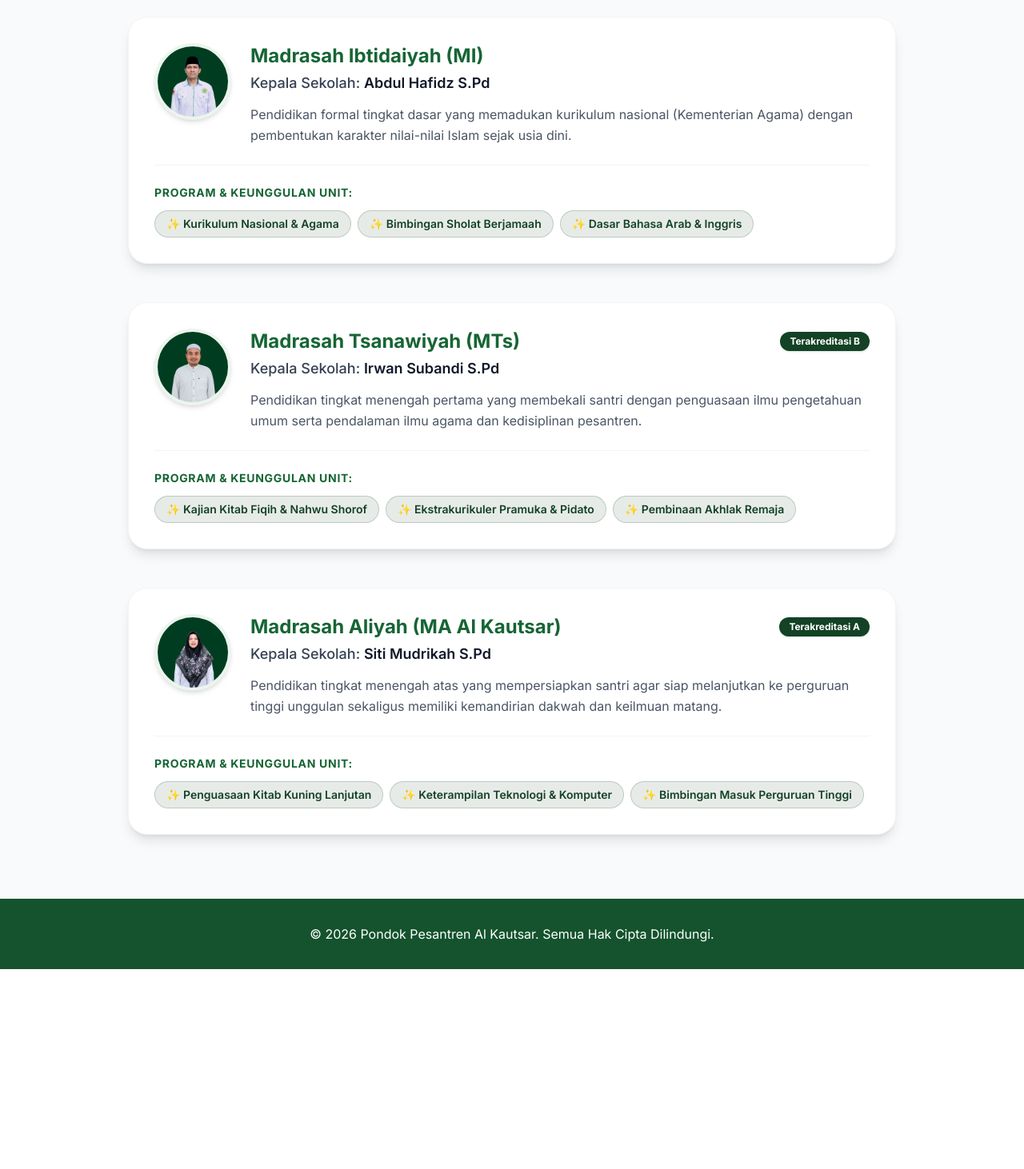
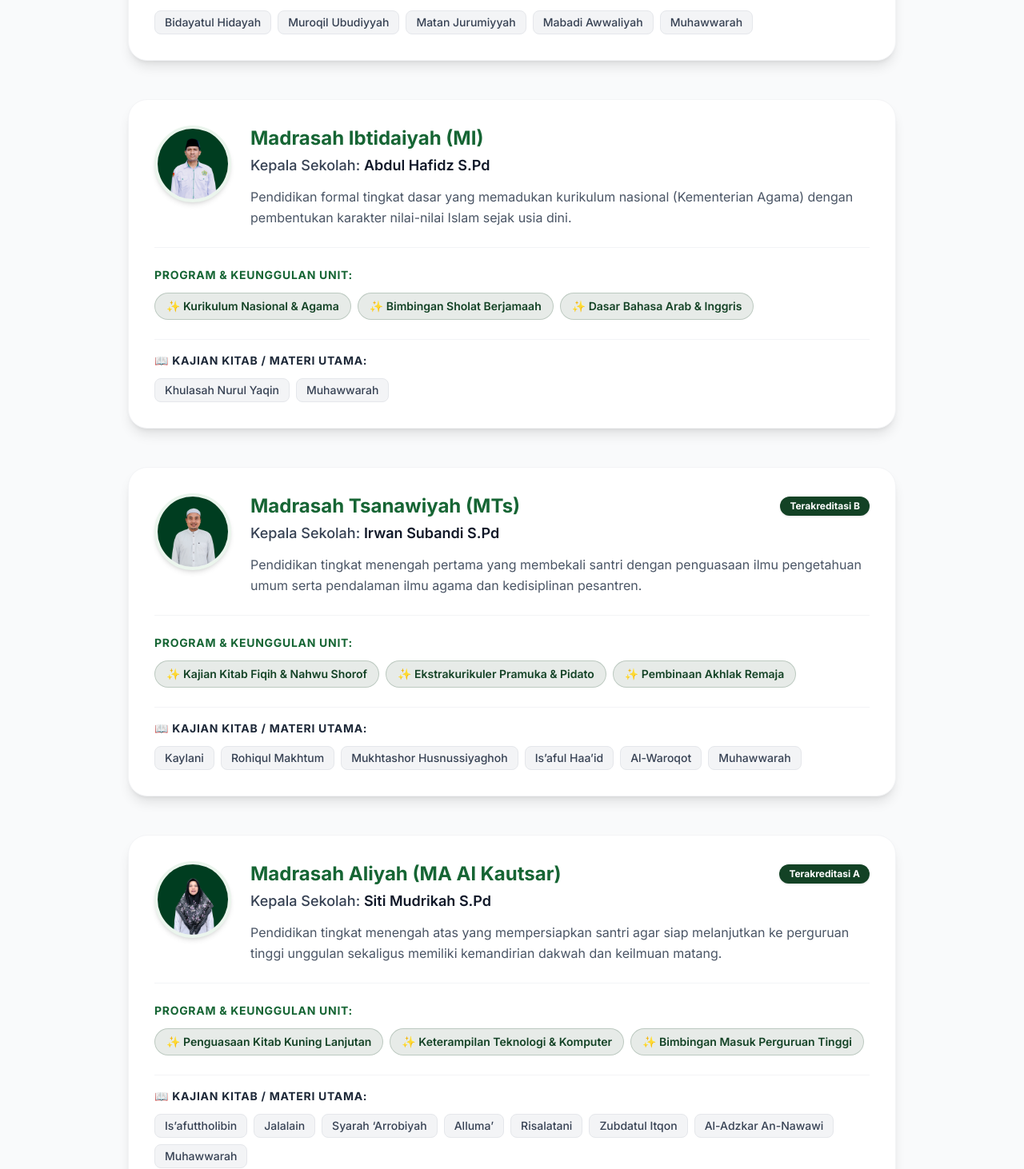
Before and after one commit to PONPEALKAUTSAR/PROFIL-PONDOK, a Next.js app: page /pendidikan in a window 1280 px wide. Shown: the part 688-2150 px from the top of the page at 80% size. Before the commit the page ends 1900 px from the top, so only its background shows below. Built offline with nearby package versions, Linux system fonts and the light colour scheme.

Commit message:
Tambahkan daftar kajian kitab kuning pada setiap unit pendidikan

```diff
--- a/app/pendidikan/page.tsx
+++ b/app/pendidikan/page.tsx
@@ -8,14 +8,25 @@ const unitPendidikan = [
     kepala: "Ustadz Abdul Manaf S.Pd",
     foto: "/images/abdul-manaf.png",
     deskripsi: "Pendidikan keagamaan mendasar yang memfokuskan pada pendalaman ilmu fiqih, akidah akhlak, tauhid, serta dasar-dasar pembacaan kitab kuning dan Al-Quran bagi santri pemula.",
-    unggulan: ["Tahsin & Tahfidz Al-Quran", "Dasar Kitab Kuning", "Praktik Ibadah Harian"]
+    unggulan: ["Tahsin & Tahfidz Al-Quran", "Dasar Kitab Kuning", "Praktik Ibadah Harian"],
+    kitab: [
+      "Bidayatul Hidayah",
+      "Muroqil Ubudiyyah",
+      "Matan Jurumiyyah",
+      "Mabadi Awwaliyah",
+      "Muhawwarah"
+    ]
   },
   {
     nama: "Madrasah Ibtidaiyah (MI)",
     kepala: "Abdul Hafidz S.Pd",
     foto: "/images/abdul-hafidz.png",
     deskripsi: "Pendidikan formal tingkat dasar yang memadukan kurikulum nasional (Kementerian Agama) dengan pembentukan karakter nilai-nilai Islam sejak usia dini.",
-    unggulan: ["Kurikulum Nasional & Agama", "Bimbingan Sholat Berjamaah", "Dasar Bahasa Arab & Inggris"]
+    unggulan: ["Kurikulum Nasional & Agama", "Bimbingan Sholat Berjamaah", "Dasar Bahasa Arab & Inggris"],
+    kitab: [
+      "Khulasah Nurul Yaqin",
+      "Muhawwarah"
+    ]
   },
   {
     nama: "Madrasah Tsanawiyah (MTs)",
@@ -23,7 +34,15 @@ const unitPendidikan = [
     foto: "/images/irwan-subandi.png",
     deskripsi: "Pendidikan tingkat menengah pertama yang membekali santri dengan penguasaan ilmu pengetahuan umum serta pendalaman ilmu agama dan kedisiplinan pesantren.",
     unggulan: ["Kajian Kitab Fiqih & Nahwu Shorof", "Ekstrakurikuler Pramuka & Pidato", "Pembinaan Akhlak Remaja"],
-    akreditasi: "Terakreditasi B"
+    akreditasi: "Terakreditasi B",
+    kitab: [
+      "Kaylani",
+      "Rohiqul Makhtum",
+      "Mukhtashor Husnussiyaghoh",
+      "Is’aful Haa’id",
+      "Al-Waroqot",
+      "Muhawwarah"
+    ]
   },
   {
     nama: "Madrasah Aliyah (MA Al Kautsar)",
@@ -31,7 +50,17 @@ const unitPendidikan = [
     foto: "/images/siti-mudrikah.png",
     deskripsi: "Pendidikan tingkat menengah atas yang mempersiapkan santri agar siap melanjutkan ke perguruan tinggi unggulan sekaligus memiliki kemandirian dakwah dan keilmuan matang.",
     unggulan: ["Penguasaan Kitab Kuning Lanjutan", "Keterampilan Teknologi & Komputer", "Bimbingan Masuk Perguruan Tinggi"],
-    akreditasi: "Terakreditasi A"
+    akreditasi: "Terakreditasi A",
+    kitab: [
+      "Is’afuttholibin",
+      "Jalalain",
+      "Syarah ‘Arrobiyah",
+      "Alluma’",
+      "Risalatani",
+      "Zubdatul Itqon",
+      "Al-Adzkar An-Nawawi",
+      "Muhawwarah"
+    ]
   },
 ];
 
@@ -85,7 +114,7 @@ export default function PendidikanPage() {
               </div>
 
               {/* Bagian Program Unggulan */}
-              <div>
+              <div className="mb-6">
                 <h4 className="text-sm font-bold text-pesantren uppercase tracking-wider mb-3">
                   Program & Keunggulan Unit:
                 </h4>
@@ -101,6 +130,25 @@ export default function PendidikanPage() {
                 </div>
               </div>
 
+              {/* Bagian Kajian Kitab / Materi Belajar */}
+              {item.kitab && item.kitab.length > 0 && (
+                <div className="border-t border-gray-100 pt-4">
+                  <h4 className="text-sm font-bold text-gray-800 uppercase tracking-wider mb-3">
+                    📖 Kajian Kitab / Materi Utama:
+                  </h4>
+                  <div className="flex flex-wrap gap-2">
+                    {item.kitab.map((kitabItem, idx) => (
+                      <span
+                        key={idx}
+                        className="bg-gray-100 text-gray-700 text-xs sm:text-sm px-3 py-1 rounded-lg border border-gray-200 font-medium"
+                      >
+                        {kitabItem}
+                      </span>
+                    ))}
+                  </div>
+                </div>
+              )}
+
             </div>
           </FadeIn>
         ))}
```
